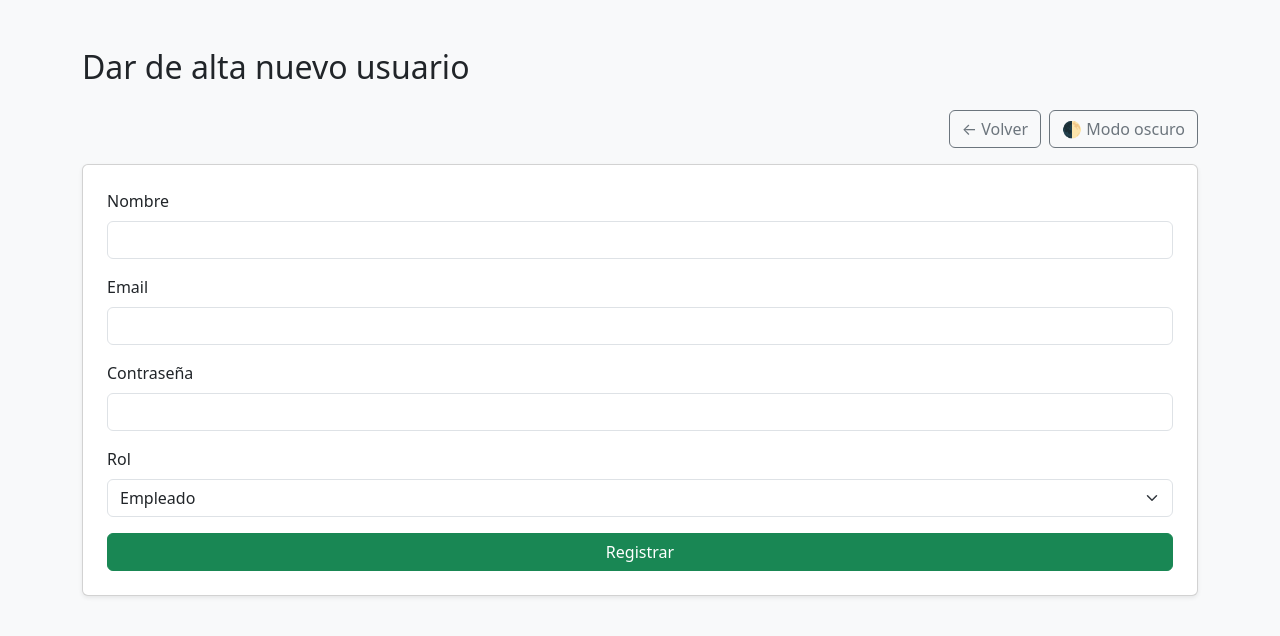
After one commit to kalichicho/prestamo_equipo, a PHP site: page /views/usuarios/nuevo.php in a window 1280 px wide. The commit adds this page. Shown: the top 636 px of the page. Run offline with PHP 8.4, Linux system fonts and the light colour scheme.

Commit message:
Add admin user creation

```diff
--- /dev/null
+++ b/views/usuarios/nuevo.php
@@ -0,0 +1,49 @@
+<!DOCTYPE html>
+<html lang="es">
+<head>
+  <meta charset="UTF-8">
+  <title>Registrar Usuario</title>
+  <link href="https://cdn.jsdelivr.net/npm/bootstrap@5.3.2/dist/css/bootstrap.min.css" rel="stylesheet">
+  <!-- CSS para modo oscuro -->
+  <link rel="stylesheet" href="public/css/tema.css">
+</head>
+<body class="bg-light">
+  <div class="container mt-5">
+    <h2 class="mb-4">Dar de alta nuevo usuario</h2>
+    <div class="d-flex justify-content-end align-items-center gap-2 mb-3">
+      <a href="index.php?c=prestamo&a=dashboard" class="btn btn-outline-secondary">← Volver</a>
+      <button id="toggle-dark-mode" class="btn btn-outline-secondary">🌓 Modo oscuro</button>
+    </div>
+
+    <?php if (!empty($_SESSION['error'])): ?>
+      <div class="alert alert-danger"><?= $_SESSION['error']; unset($_SESSION['error']); ?></div>
+    <?php endif; ?>
+
+    <form method="POST" action="index.php?c=usuario&a=guardar" class="card p-4 shadow-sm">
+      <div class="mb-3">
+        <label class="form-label">Nombre</label>
+        <input type="text" name="nombre" class="form-control" required>
+      </div>
+      <div class="mb-3">
+        <label class="form-label">Email</label>
+        <input type="email" name="email" class="form-control" required>
+      </div>
+      <div class="mb-3">
+        <label class="form-label">Contraseña</label>
+        <input type="password" name="contrasena" class="form-control" required>
+      </div>
+      <div class="mb-3">
+        <label class="form-label">Rol</label>
+        <select name="rol" class="form-select">
+          <option value="empleado">Empleado</option>
+          <option value="tecnico">Técnico</option>
+          <option value="administrador">Administrador</option>
+        </select>
+      </div>
+      <button type="submit" class="btn btn-success w-100">Registrar</button>
+    </form>
+  </div>
+
+  <script src="public/js/tema.js"></script>
+</body>
+</html>
```
Also changed, not shown: controllers/UsuarioController.php (+38 -0 lines), models/Usuario.php (+23 -0 lines), views/dashboard.php (+12 -0 lines).
